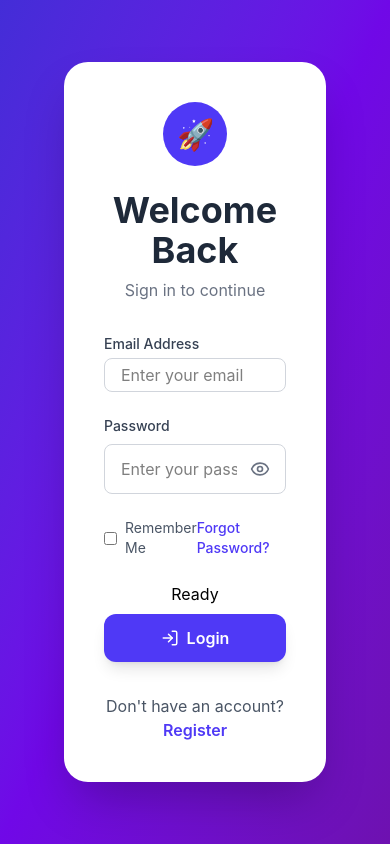
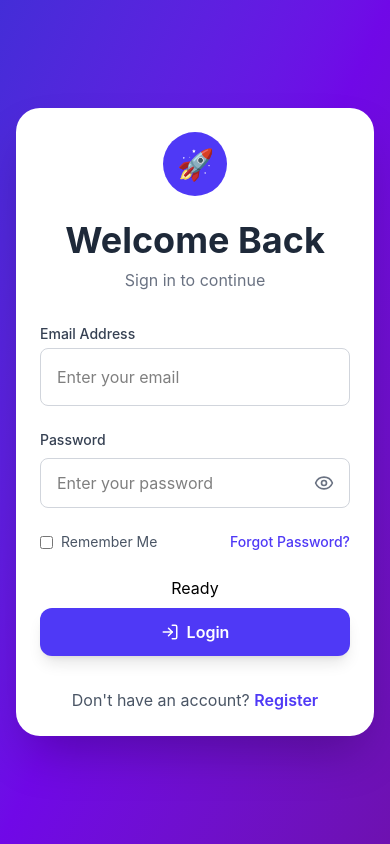
Before and after one commit to gvnaresshuser/reactAuthApp-client, a React (Vite) app: page /login in a window 390 px wide. Built offline with nearby package versions, Linux system fonts and the light colour scheme.

Commit message:
adjusted login page for mobile view

```diff
--- a/src/components/common/Input.jsx
+++ b/src/components/common/Input.jsx
@@ -12,7 +12,7 @@ function Input({ label, type, placeholder, register, error }) {
         className="
           w-full
           px-4
-          py-1
+          py-4
           border
           border-gray-300
           rounded-lg
--- a/src/pages/auth/Login.jsx
+++ b/src/pages/auth/Login.jsx
@@ -70,7 +70,7 @@ function Login() {
 
   return (
     <div className="min-h-screen bg-gradient-to-br from-indigo-700 via-violet-700 to-purple-800">
-      <div className="container mx-auto min-h-screen flex items-center justify-center px-6 py-10">
+      <div className="container mx-auto min-h-screen flex flex-col lg:flex-row items-center justify-center px-4 sm:px-6 py-8">
         {/* Left Section */}
         <div className="hidden lg:flex lg:w-1/2 px-10 xl:px-36 text-white">
           <div>
@@ -104,8 +104,8 @@ function Login() {
 
         {/* Login Card */}
 
-        <div className="w-full lg:w-1/2 flex justify-center px-10 xl:px-16">
-          <div className="bg-white w-full max-w-md rounded-3xl shadow-2xl p-10">
+        <div className="w-full lg:w-1/2 flex justify-center">
+          <div className="w-full max-w-md rounded-3xl bg-white shadow-2xl p-6 sm:p-8 lg:p-10">
             <div className="flex justify-center mb-6">
               <div className="h-16 w-16 rounded-full bg-indigo-600 flex items-center justify-center text-white text-3xl">
                 🚀
```
Also changed, not shown: SCREENS/STEPS.txt.
